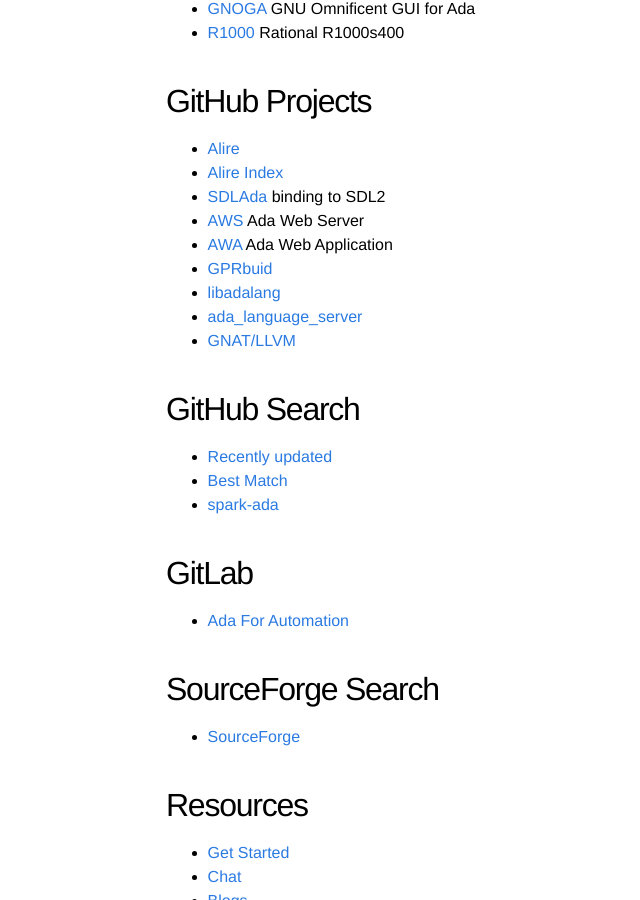
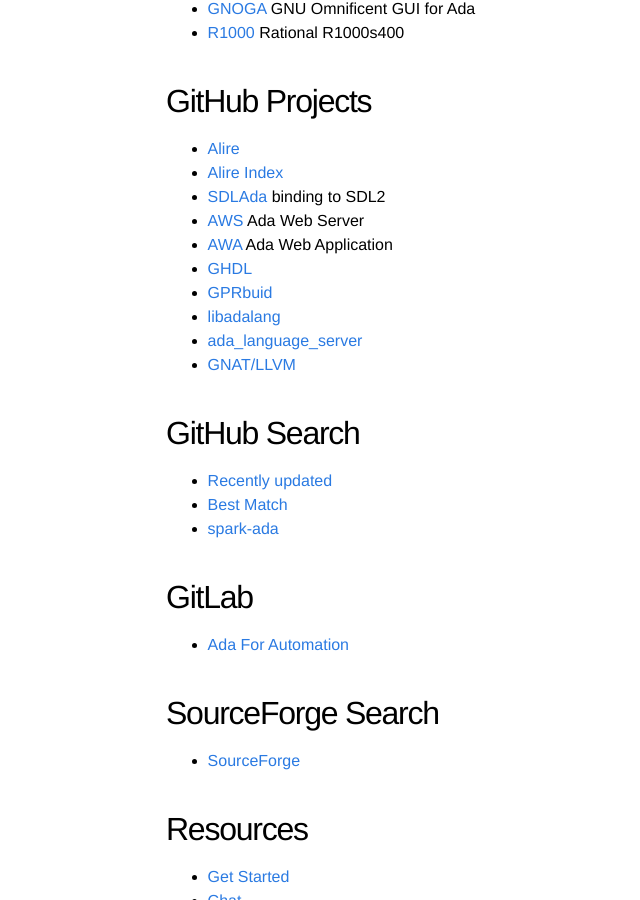
Before and after one commit to quornings/quornings.github.io, a Jekyll site: the page built from ada.md, in a window 1280 px wide and 900 px high, scrolled down 693 px. Shown: the whole window, without its empty margins (74-714 px from the left). Built offline with Jekyll 4.4.1, drawn with Linux system fonts in a browser that asks for light colours.

Commit message:
Add GHDL project.

```diff
--- a/ada.md
+++ b/ada.md
@@ -34,6 +34,7 @@ title: Ada Projects
 - [SDLAda](https://github.com/Lucretia/sdlada) binding to SDL2
 - [AWS](https://github.com/AdaCore/aws) Ada Web Server
 - [AWA](https://github.com/stcarrez/ada-awa) Ada Web Application
+- [GHDL](https://github.com/ghdl/ghdl)
 - [GPRbuid](https://github.com/AdaCore/gprbuild)
 - [libadalang](https://github.com/AdaCore/libadalang)
 - [ada_language_server](https://github.com/AdaCore/ada_language_server)
```
